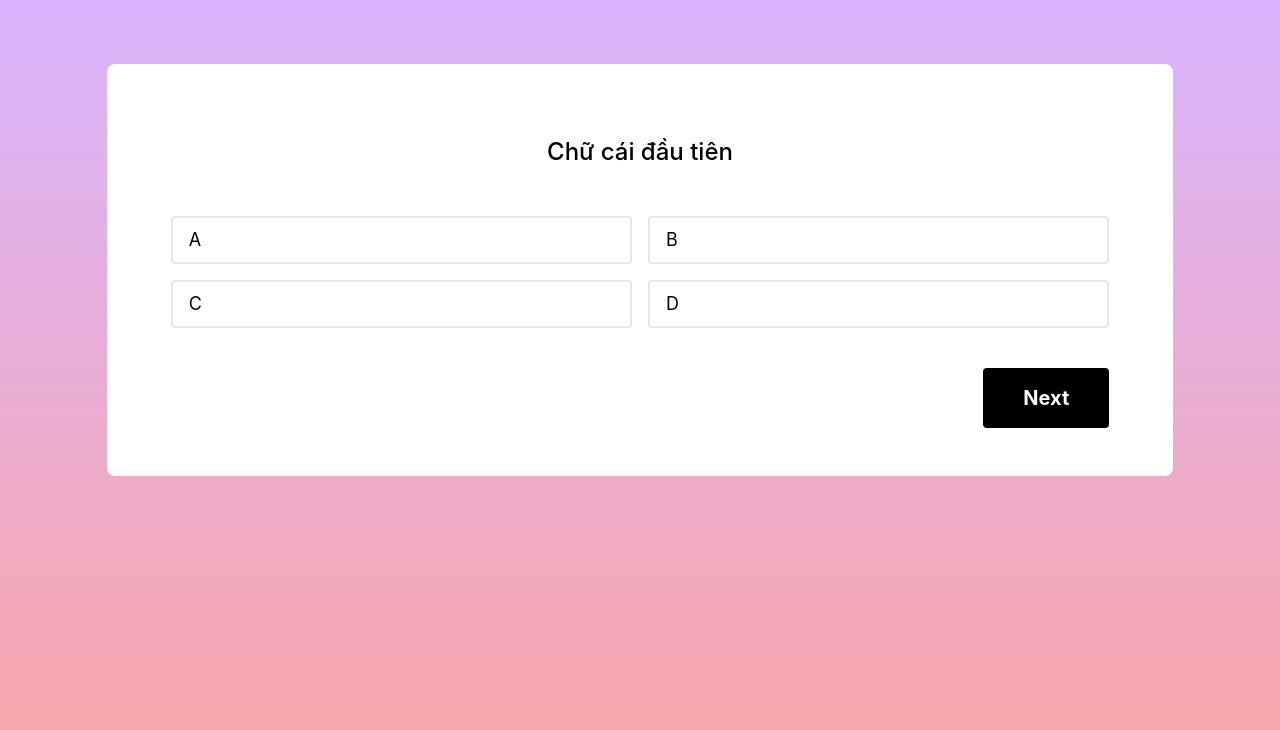
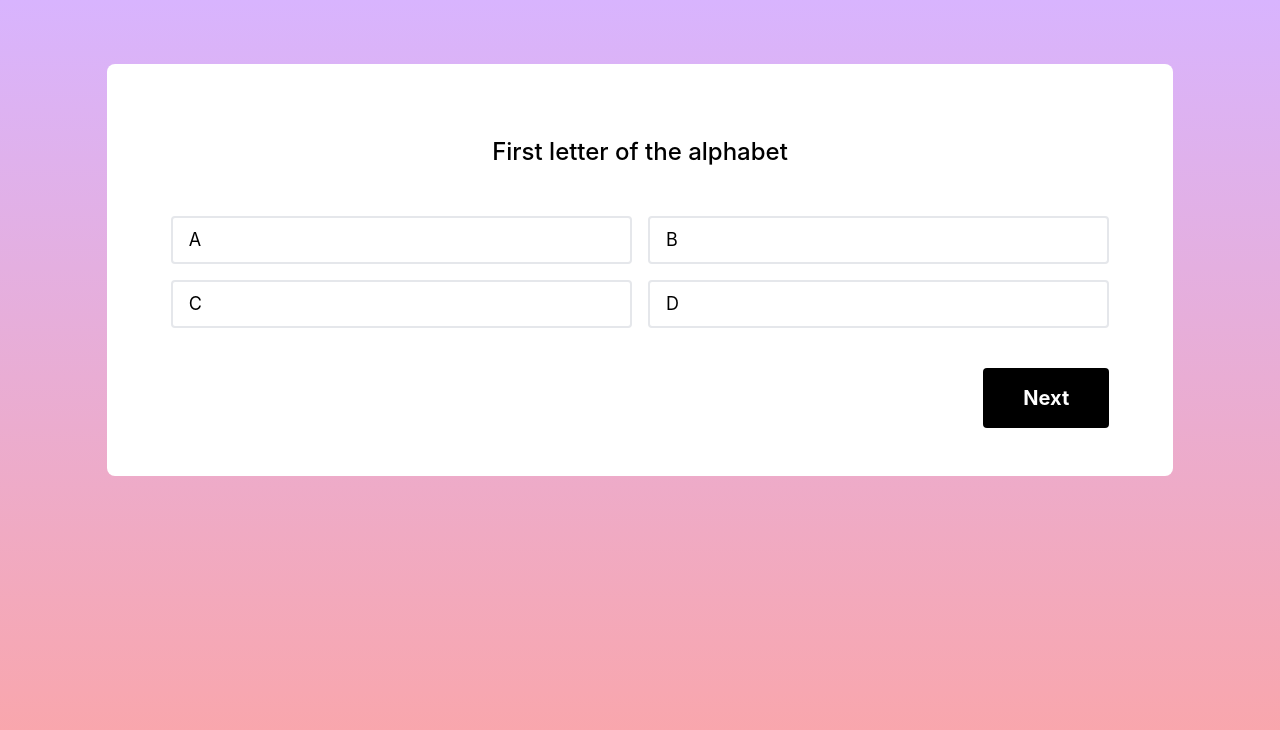
Before and after one commit to letiendat200/FE-Votio, a React (Create React App) app: page /survey/1 in a window 1280 px wide. Shown: the top 730 px of the page. Built offline with nearby package versions, Linux system fonts and the light colour scheme.

Commit message:
Updated the data sent to and received by Survey

```diff
--- a/src/components/surveyComponents/Survey.js
+++ b/src/components/surveyComponents/Survey.js
@@ -1,4 +1,4 @@
-import React, { useState} from 'react';
+import React, { useState, useEffect, useRef } from 'react';
 import {useNavigate, useParams} from 'react-router-dom'
 
 const SurveyQuestion = ({ questions, choicesResponse, setChoicesResponse }) => {
@@ -6,34 +6,44 @@ const SurveyQuestion = ({ questions, choicesResponse, setChoicesResponse }) => {
 
     const [currentQuestionIndex, setCurrentQuestionIndex] = useState(0);
     const [selectedChoices, setSelectedChoices] = useState({});
+    const isInitialMount = useRef(true);
 
+    useEffect(() => {
+      if (isInitialMount.current) {
+
+        isInitialMount.current = false;
+      } else {
+        console.log(choicesResponse);
+      }
+    }, [choicesResponse]);
 
     const handleNext = () => {
       if (currentQuestionIndex < questions.length - 1) {
         setCurrentQuestionIndex(currentQuestionIndex + 1);
       } else {
-          // Update choicesResponse with the selected choices for each question
           const updatedChoicesResponse = questions.map((question, index) => {
             const selectedChoiceIndices = selectedChoices[index];
 
             if (selectedChoiceIndices && selectedChoiceIndices.length > 0) {
               const selectedChoicesContent = selectedChoiceIndices.map(
-                (choiceIndex) => question.choices[choiceIndex].content
+                (choiceIndex) => question.choices[choiceIndex].choiceID
               );
 
               return {
-                content: question.content,
-                type: question.type,
-                choices: selectedChoicesContent.map((content) => ({ content })),
+                questionID: question.questionID,
+                choices: selectedChoicesContent.map((choiceID) => ({ choiceID })),
               };
             }
 
-            return null; // Handle cases where no choice is selected
+            return null;
           });
 
-          setChoicesResponse(updatedChoicesResponse.filter((response) => response !== null));
+          updatedChoicesResponse.filter((response) => response !== null);
+          const finalResponse = {
+            answers: updatedChoicesResponse,
+          }
+          setChoicesResponse(finalResponse);
 
-          console.log(updatedChoicesResponse);
         }
       };
 
@@ -44,33 +54,21 @@ const SurveyQuestion = ({ questions, choicesResponse, setChoicesResponse }) => {
     };
 
     const handleChoiceClick = (index) => {
-      // Create a copy of the selected choices object
       const newSelectedChoices = { ...selectedChoices };
 
-      // Toggle the selection status of the clicked choice
-      newSelectedChoices[currentQuestionIndex] =
-        newSelectedChoices[currentQuestionIndex] || [];
-      const isChoiceSelected = newSelectedChoices[currentQuestionIndex].includes(
-        index
-      );
+      newSelectedChoices[currentQuestionIndex] = newSelectedChoices[currentQuestionIndex] || [];
 
-      if (questions[currentQuestionIndex].type === '1') {
-        // For type 1, only allow one choice to be selected
+      const isChoiceSelected = newSelectedChoices[currentQuestionIndex].includes(index);
+
+      if (questions[currentQuestionIndex].kindQuestion === 1) {
         newSelectedChoices[currentQuestionIndex] = [index];
       } else {
-        // For type 2, allow multiple choices to be selected
         if (isChoiceSelected) {
-          // If already selected, remove it
-          newSelectedChoices[currentQuestionIndex] = newSelectedChoices[
-            currentQuestionIndex
-          ].filter((i) => i !== index);
+          newSelectedChoices[currentQuestionIndex] = newSelectedChoices[currentQuestionIndex].filter((i) => i !== index);
         } else {
-          // If not selected, add it
           newSelectedChoices[currentQuestionIndex].push(index);
         }
       }
-
-      // Update the state with the new selected choices
       setSelectedChoices(newSelectedChoices);
     };
 
@@ -119,31 +117,104 @@ const SurveyQuestion = ({ questions, choicesResponse, setChoicesResponse }) => {
 
 const Survey = () => {
   const [choicesResponse, setChoicesResponse] = useState([]);
-  const questions = [
+  const elections =
     {
-      content: 'Chữ cái đầu tiên',
-      type: '1',
-      choices: [
-        { content: 'A' },
-        { content: 'B' },
-        { content: 'C' },
-        { content: 'D' },
-      ],
-    },
-    {
-      content: 'Màu nào xấu',
-      type: '2',
-      choices: [
-        { content: 'Red' },
-        { content: 'Green' },
-        { content: 'Blue' },
-        { content: 'Yellow' },
-      ],
-    },
-  ];
+      electionID: 6,
+      electionTitle: "Testing thôi em",
+      questionQuantity: 3,
+      startTime: null,
+      endTime: null,
+      data: [
+          {
+            questionID: 6,
+            content: "First letter of the alphabet",
+            kindQuestion: 1,
+            numberOfAnswer: 4,
+            choices: [
+                {
+                    choiceID: 68,
+                    content: "A",
+                    numberOfVote: 3
+                },
+                {
+                    choiceID: 69,
+                    content: "B",
+                    numberOfVote: 3
+                },
+                {
+                    choiceID: 71,
+                    content: "C",
+                    numberOfVote: 0
+                },
+                {
+                    choiceID: 72,
+                    content: "D",
+                    numberOfVote: 0
+                }
+            ]
+          },
+          {
+            questionID: 7,
+            content: "RGB consist of what color",
+            kindQuestion: 2,
+            numberOfAnswer: 3,
+            choices: [
+                {
+                    choiceID: 73,
+                    content: "Red",
+                    numberOfVote: 3
+                },
+                {
+                    choiceID: 74,
+                    content: "Blue",
+                    numberOfVote: 3
+                },
+                {
+                    choiceID: 75,
+                    content: "Green",
+                    numberOfVote: 0
+                },
+            ]
+          },
+          {
+            questionID: 8,
+            content: "Which option",
+            kindQuestion: 2,
+            numberOfAnswer: 5,
+            choices: [
+                {
+                    choiceID: 78,
+                    content: "Option 1",
+                    numberOfVote: 3
+                },
+                {
+                    choiceID: 79,
+                    content: "Option 2",
+                    numberOfVote: 1
+                },
+                {
+                    choiceID: 80,
+                    content: "Option 3",
+                    numberOfVote: 0
+                },
+                {
+                    choiceID: 81,
+                    content: "Option 4",
+                    numberOfVote: 0
+                },
+                {
+                    choiceID: 82,
+                    content: "Option 5",
+                    numberOfVote: 4
+                }
+            ]
+          }
+      ]
+};
+
 
   return  <SurveyQuestion
-            questions={questions}
+            questions={elections.data}
             choicesResponse={choicesResponse}
             setChoicesResponse={setChoicesResponse}
           />
```
